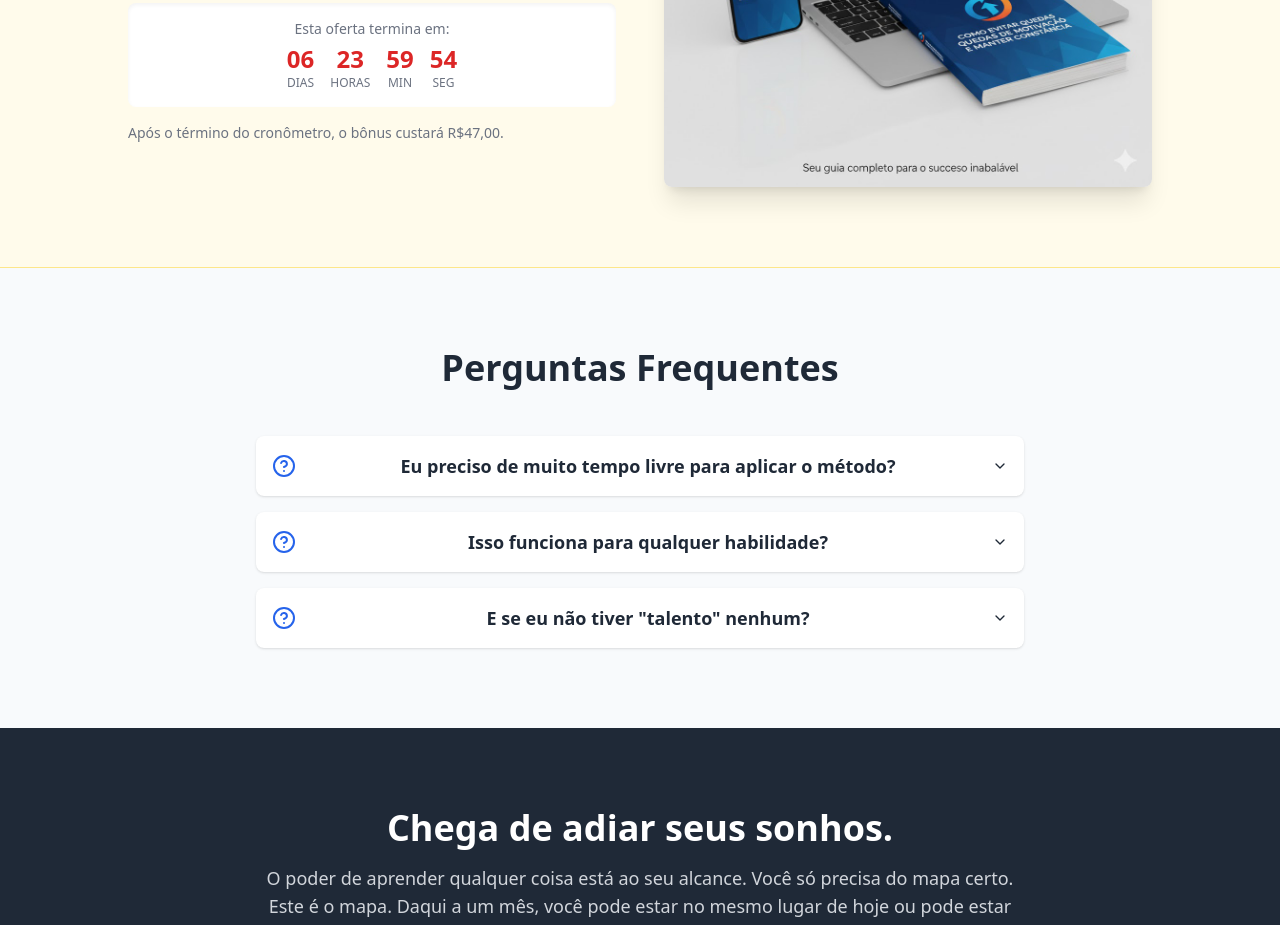
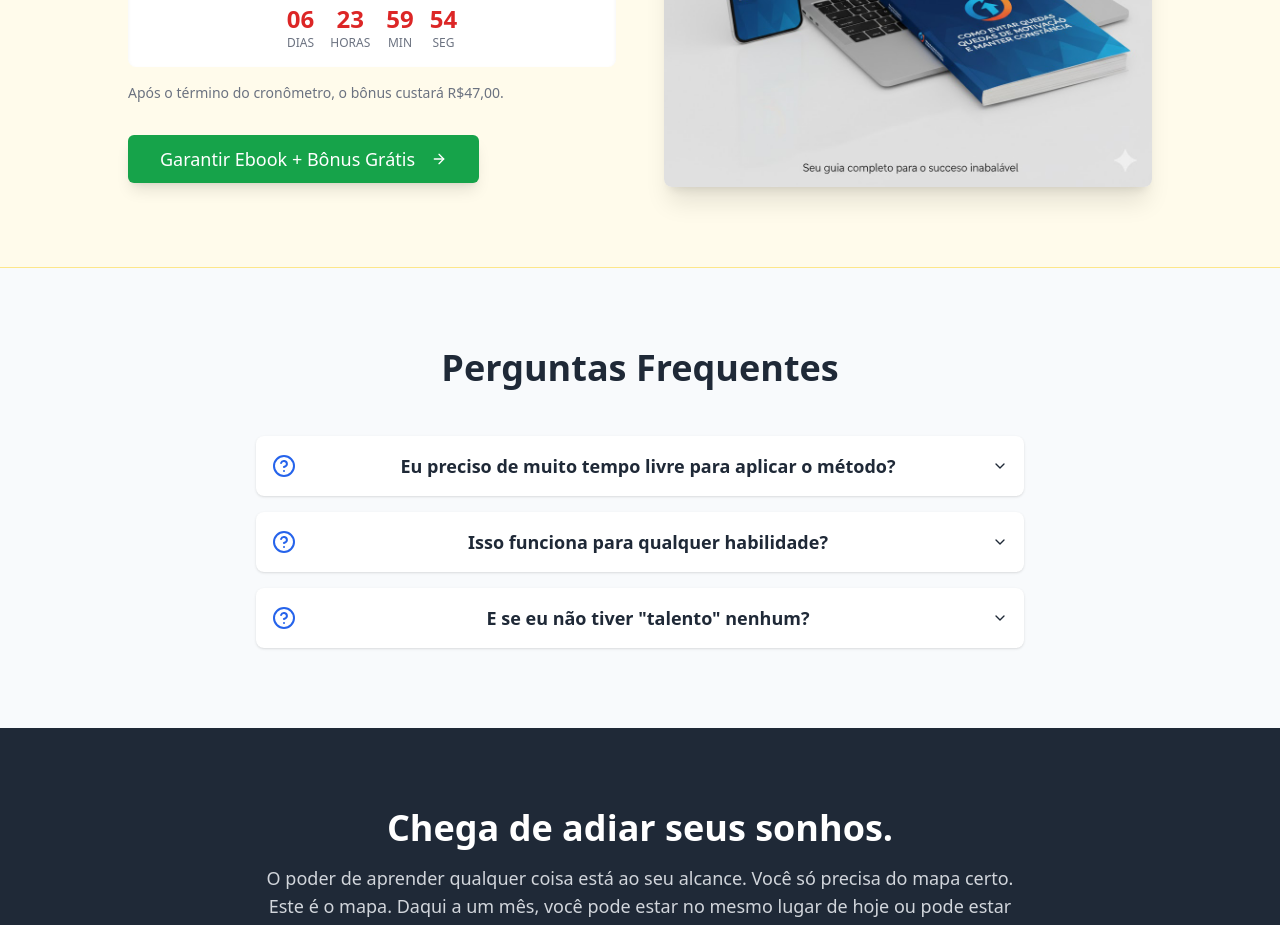
Before and after one commit to DevRGS/Aprenda-qualquer-habilidade-mais, a React (Vite) app: page / in a window 1280 px wide. Shown: the part 3580-4505 px from the top of the page. Built offline with nearby package versions, Linux system fonts and the light colour scheme.

Commit message:
[dyad] Adding CTA button to bonus section - wrote 1 file(s)

```diff
--- a/src/pages/Index.tsx
+++ b/src/pages/Index.tsx
@@ -209,6 +209,11 @@ const Index = () => {
             <Star className="w-12 h-12 text-amber-500 mx-auto md:mx-0 mb-4" />
             <h2 className="text-3xl md:text-4xl font-bold mb-4">E ainda tem mais...</h2>
             <BonusTimer />
+            <a href="https://pay.cakto.com.br/kppx3we_614029" target="_blank" rel="noopener noreferrer" className="mt-8 inline-block">
+              <Button size="lg" className="text-lg px-8 py-6 bg-green-600 hover:bg-green-700 text-white shadow-lg transform hover:scale-105 transition-transform">
+                Garantir Ebook + Bônus Grátis <ArrowRight className="ml-2" />
+              </Button>
+            </a>
           </div>
           <div className="flex justify-center">
             <img src="/bonus-cover.jpg" alt="Capa do Ebook Bônus: Como Evitar Quedas de Motivação e Manter Constância" className="rounded-lg shadow-xl" />
```
